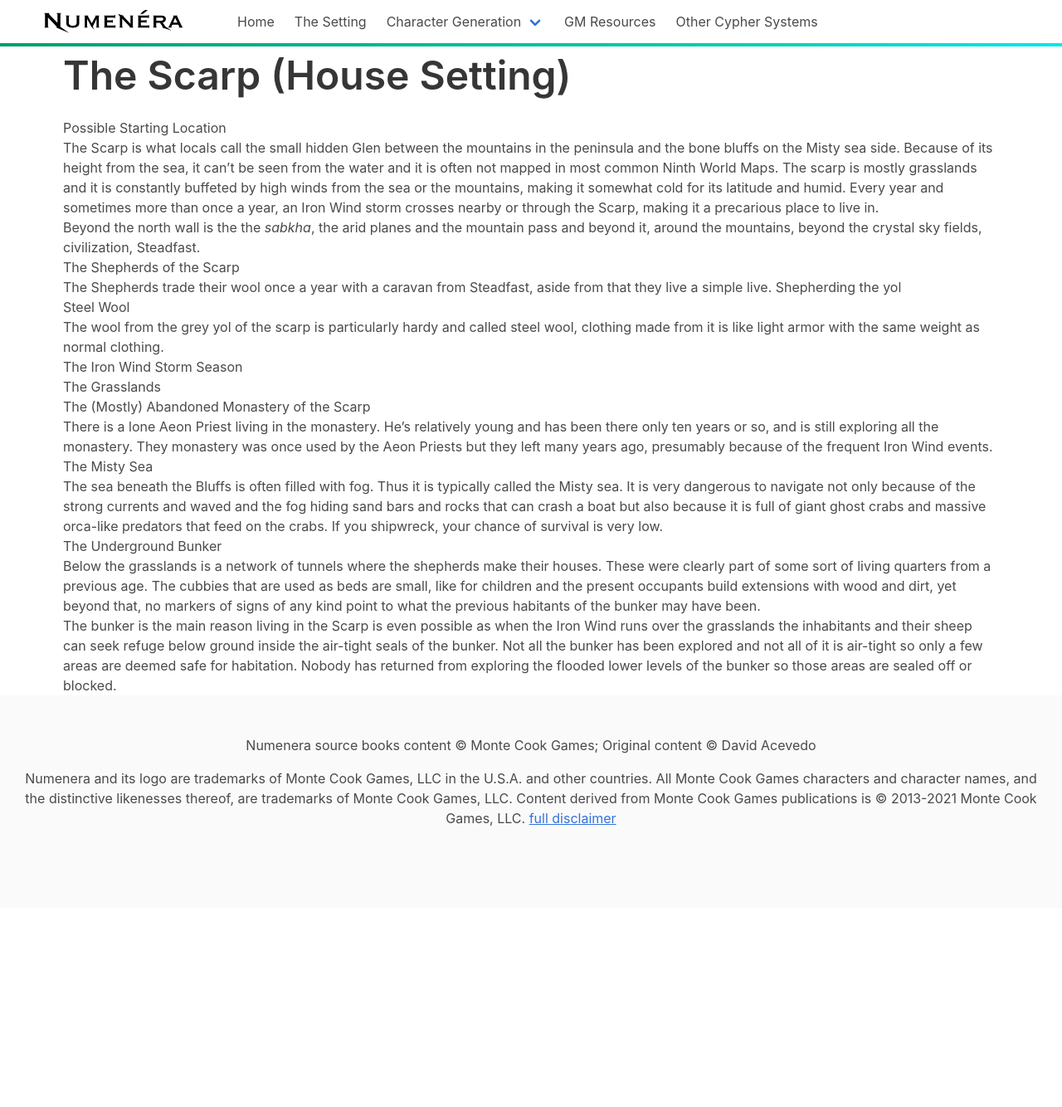
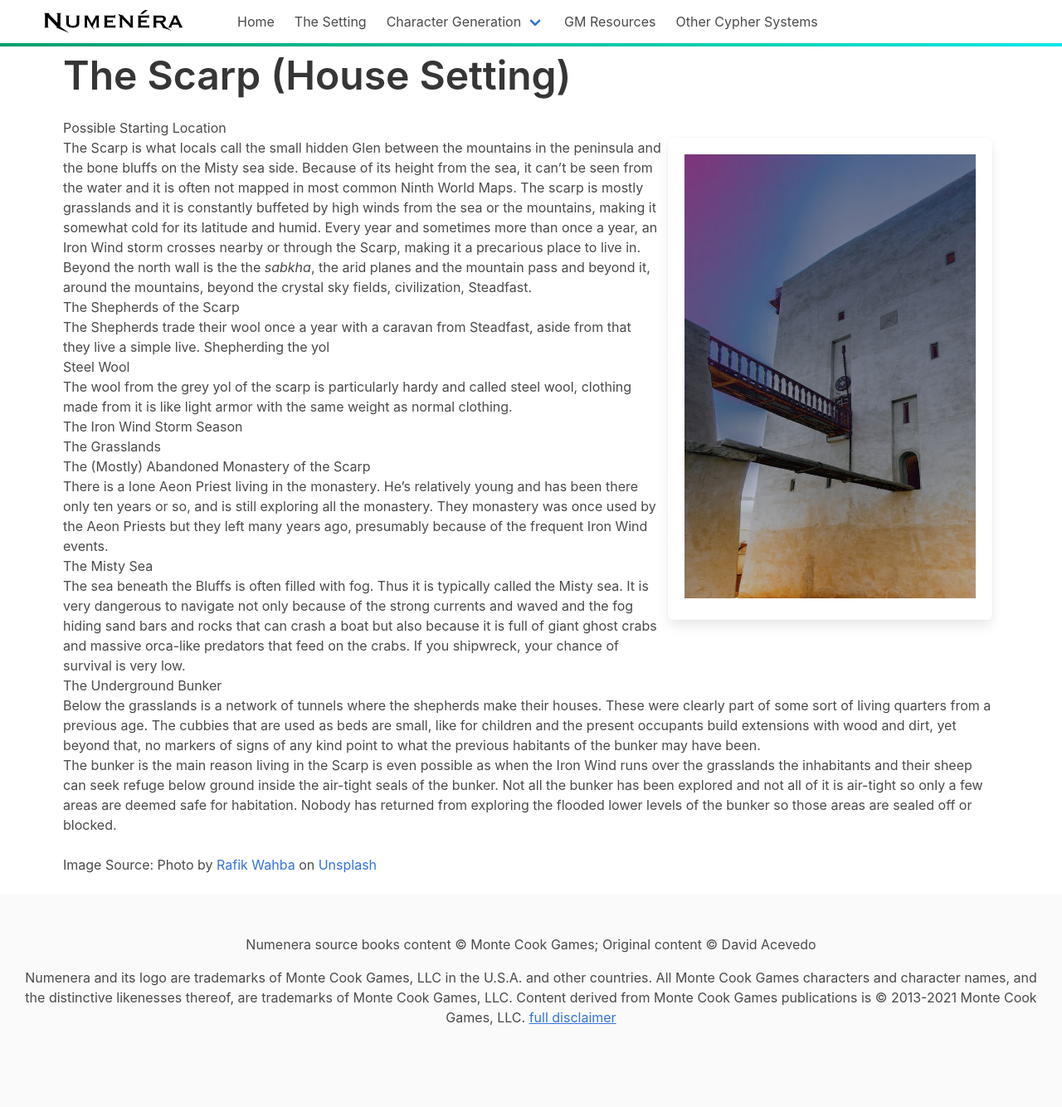
Before and after one commit to rebelwarrior/numenera, a Jekyll site: the page built from setting/the-scarp.md, in a window 1280 px wide. Shown: the whole page at 83% size. Built offline with Jekyll 4.4.1, drawn with Linux system fonts in a browser that asks for light colours; nearby versions of some CDN libraries; before the commit the page ends 1094 px from its top, so only the background shows below that.

Commit message:
adds some more images

```diff
--- a/setting/the-scarp.md
+++ b/setting/the-scarp.md
@@ -6,6 +6,9 @@
 # The Scarp (House Setting)
 {:.title.is-1.mt-2}
 Possible Starting Location
+
+![monastery]({{ site.url }}/assets/images/monastery-weird-sunset-edit.jpg)
+{:.box.is-pulled-right.mx-2}
 
 The Scarp is what locals call the small hidden Glen between the mountains in the peninsula and the bone bluffs on the Misty sea side. Because of its height from the sea, it can't be seen from the water and it is often not mapped in most common Ninth World Maps. The scarp is mostly grasslands and it is constantly buffeted by high winds from the sea or the mountains, making it somewhat cold for its latitude and humid. Every year and sometimes more than once a year, an Iron Wind storm crosses nearby or through the Scarp, making it a precarious place to live in.
 
@@ -35,3 +38,8 @@
 Below the grasslands is a network of tunnels where the shepherds make their houses. These were clearly part of some sort of living quarters from a previous age. The cubbies that are used as beds are small, like for children and the present occupants build extensions with wood and dirt, yet beyond that, no markers of signs of any kind point to what the previous habitants of the bunker may have been.
 
 The bunker is the main reason living in the Scarp is even possible as when the Iron Wind runs over the grasslands the inhabitants and their sheep can seek refuge below ground inside the air-tight seals of the bunker. Not all the bunker has been explored and not all of it is air-tight so only a few areas are deemed safe for habitation. Nobody has returned from exploring the flooded lower levels of the bunker so those areas are sealed off or blocked.
+
+<br>
+Image Source: Photo by <a href="https://unsplash.com/@rafikwahba?utm_source=unsplash&utm_medium=referral&utm_content=creditCopyText">Rafik Wahba</a> on <a href="https://unsplash.com/s/photos/monastic?utm_source=unsplash&utm_medium=referral&utm_content=creditCopyText">Unsplash</a>
+
+<br>
```
Also changed, not shown: assets/images/monastery-edit.jpg (added), assets/images/monastery-weird-sunset-edit.jpg (added), assets/images/monastery-weird-sunset.jpg (added), assets/images/rafik-wahba-6NcbfgB5Lq8-unsplash-copy.jpg (added), assets/images/rafik-wahba-6NcbfgB5Lq8-unsplash.jpg (deleted).
